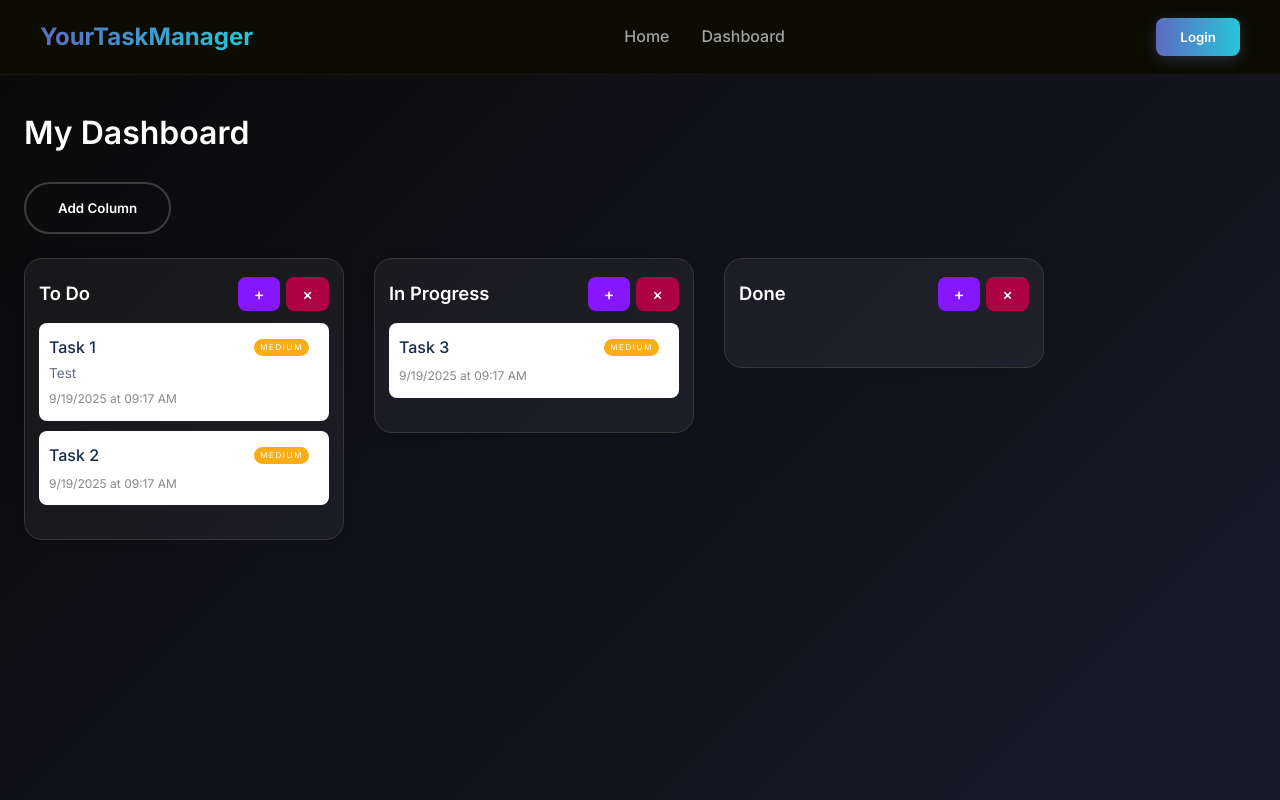
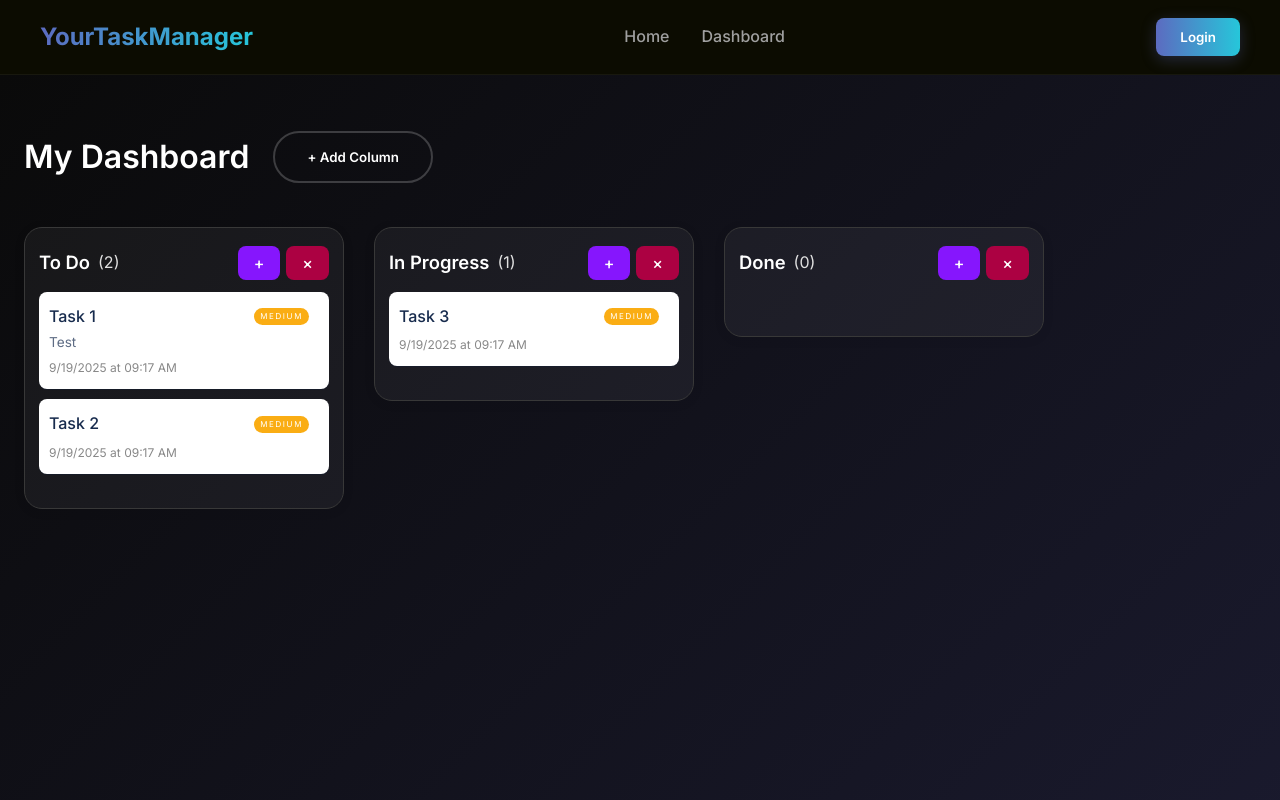
Before and after one commit to Callouu/taskmanager, a React (Vite) app: page /dashboard in a window 1280 px wide. Shown: the top 800 px of the page. Built offline with nearby package versions, Linux system fonts and the light colour scheme.

Commit message:
- Add card length for number of cards in a column - Add container for title and add column button

```diff
--- a/src/components/Column/Column.jsx
+++ b/src/components/Column/Column.jsx
@@ -29,7 +29,10 @@ const Column = ({ column, cards }) => {
   return (
     <div className="column">
       <div className="column-header">
+        <div className="column-header--title">
         <h3 onClick={handleEditTitle}>{column.title}</h3>
+        <p>({column.cardIds.length})</p>
+        </div>
         <div className="column-header--button">
         <div className="add-card">
           <button onClick={() => setIsModalOpen(true)}>+</button>
--- a/src/components/Column/Column.scss
+++ b/src/components/Column/Column.scss
@@ -29,6 +29,12 @@
     align-items: center;
     justify-content: space-between;
     margin-bottom: 12px;
+
+    &--title {
+      display:flex;
+      align-items: center;
+      gap: 8px;
+    }
 
         &--button {
       display: flex;
--- a/src/pages/Dashboard/Dashboard.jsx
+++ b/src/pages/Dashboard/Dashboard.jsx
@@ -28,9 +28,11 @@ function Dashboard() {
   return (
     <DndProvider backend={HTML5Backend}>
       <div className="board">
+        <div className="board-title">
         <h1>My Dashboard</h1>
         <div className="add-column">
-          <button onClick={() => setModalOpen(true)}>Add Column</button>
+          <button onClick={() => setModalOpen(true)}>+ Add Column</button>
+        </div>
         </div>
         <div className="columns-container">
           {columns.map((column) => (
--- a/src/pages/Dashboard/Dashboard.scss
+++ b/src/pages/Dashboard/Dashboard.scss
@@ -4,10 +4,15 @@
   padding: 32px 0 0 0;
   overflow-x: auto;
 
+  &-title {
+    display: flex;
+    align-items: center;
+    margin-bottom: 20px;
+    padding: 0 24px;
+  }
+
   h1 {
     color: white;
-    margin-left: 24px;
-    margin-bottom: 20px;
     font-weight: 600;
   }
 }
```
